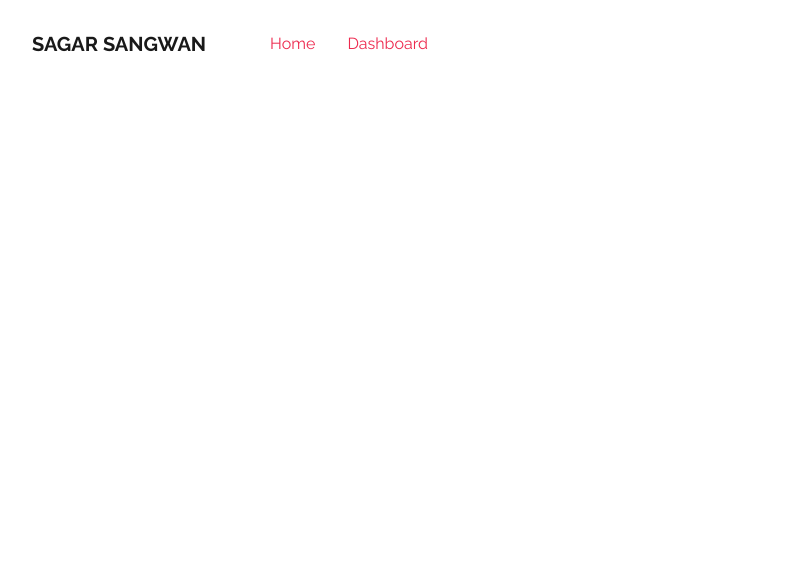
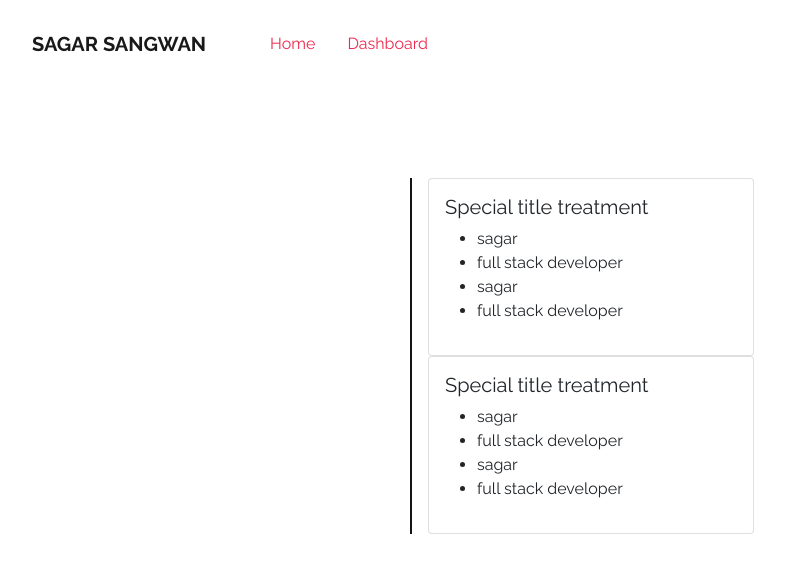
Before and after one commit to sagarsangwan/sagarsangwan, a Flask app: page /timeline in a window 1280 px wide. Shown: the top 573 px of the page, without its empty margins (50-835 px from the left). Run offline with Flask 2, Linux system fonts and the light colour scheme; parts of the project's set-up code (start-up, migrations or seed data) failed here and were passed over; some libraries are stand-ins or nearby versions.

Commit message:
start working on timeline page added cards for timeline post

```diff
--- a/server.py
+++ b/server.py
@@ -73,7 +73,7 @@ def dashboard():
 
 @app.route("/timeline")
 def timeline():
-    return render_template("pages/timeline.html")
+    return render_template("pages/timeline.html", lst=[["sagar", "full stack developer"], ["sagar", "full stack developer"]])
 
 
 @app.errorhandler(404)
--- a/static/style.css
+++ b/static/style.css
@@ -105,3 +105,9 @@ a:hover {
 .top-margin{
     margin-top: 100px;
 }
+.timeline-body{
+    border-left: 2px solid rgb(20, 20, 20);
+    margin: 90px auto;
+    width: 360px;
+    padding: 0px 16px;
+}
--- a/templates/pages/timeline.html
+++ b/templates/pages/timeline.html
@@ -1,4 +1,21 @@
 {% extends "base.html" %}
 {% block content %}
+<section class="timeline-body">
+    <div>
+        {% for i in lst %}
+        <div class="card time">
+            <div class="card-body">
+                <h5 class="card-title">Special title treatment</h5>
+                <ul>
+                    <li>{{i[0]}}</li>
+                    <li>{{i[1]}}</li>
+                    <li>{{i[0]}}</li>
+                    <li>{{i[1]}}</li>
 
+                </ul>
+            </div>
+        </div>
+        {% endfor %}
+    </div>
+</section>
 {% endblock %}
```
